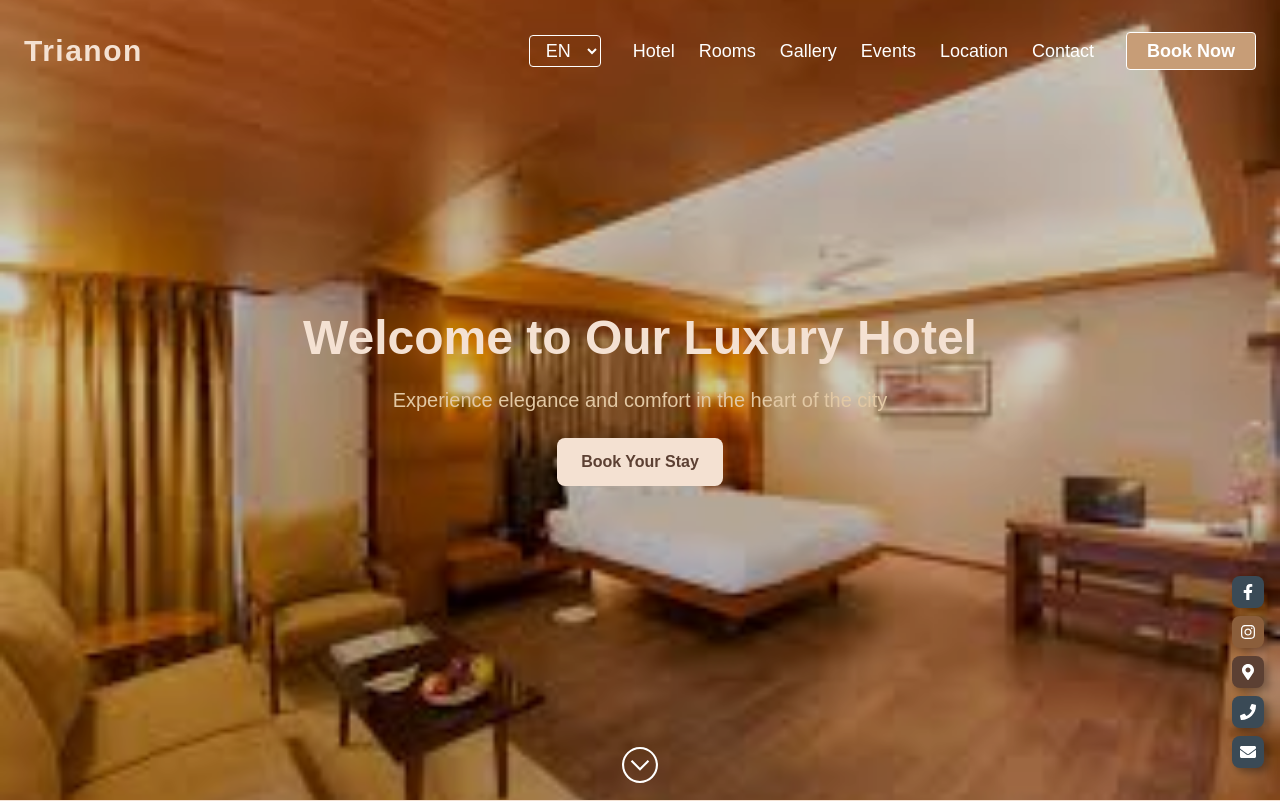
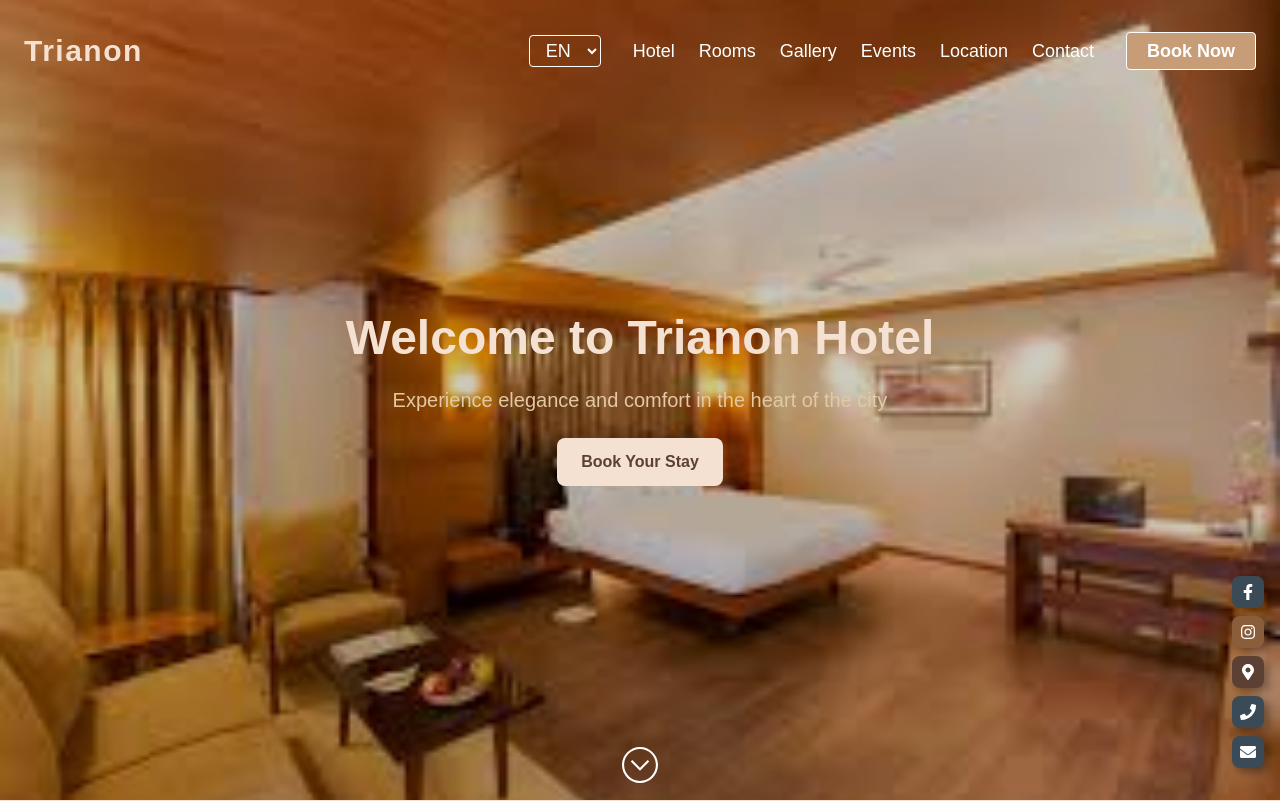
Before and after one commit to ELKOTEL/Trianon-front, a Next.js app: page / in a window 1280 px wide. Shown: the top 801 px of the page. Built offline with nearby package versions, Linux system fonts and the light colour scheme.

Commit message:
fth commit

```diff
--- a/src/components/Hero.jsx
+++ b/src/components/Hero.jsx
@@ -54,7 +54,7 @@ const Hero = () => {
         <div className=" absolute inset-0 flex items-center justify-center z-10 ">
         <div className="z-10 text-center">
           <h1 className="text-5xl font-extrabold mb-6 text-[#F4E1D2]">
-            Welcome to Our Luxury Hotel
+            Welcome to Trianon Hotel
           </h1>
           <p className="text-xl mb-6 text-[#E2C8A4]">
             Experience elegance and comfort in the heart of the city
```
